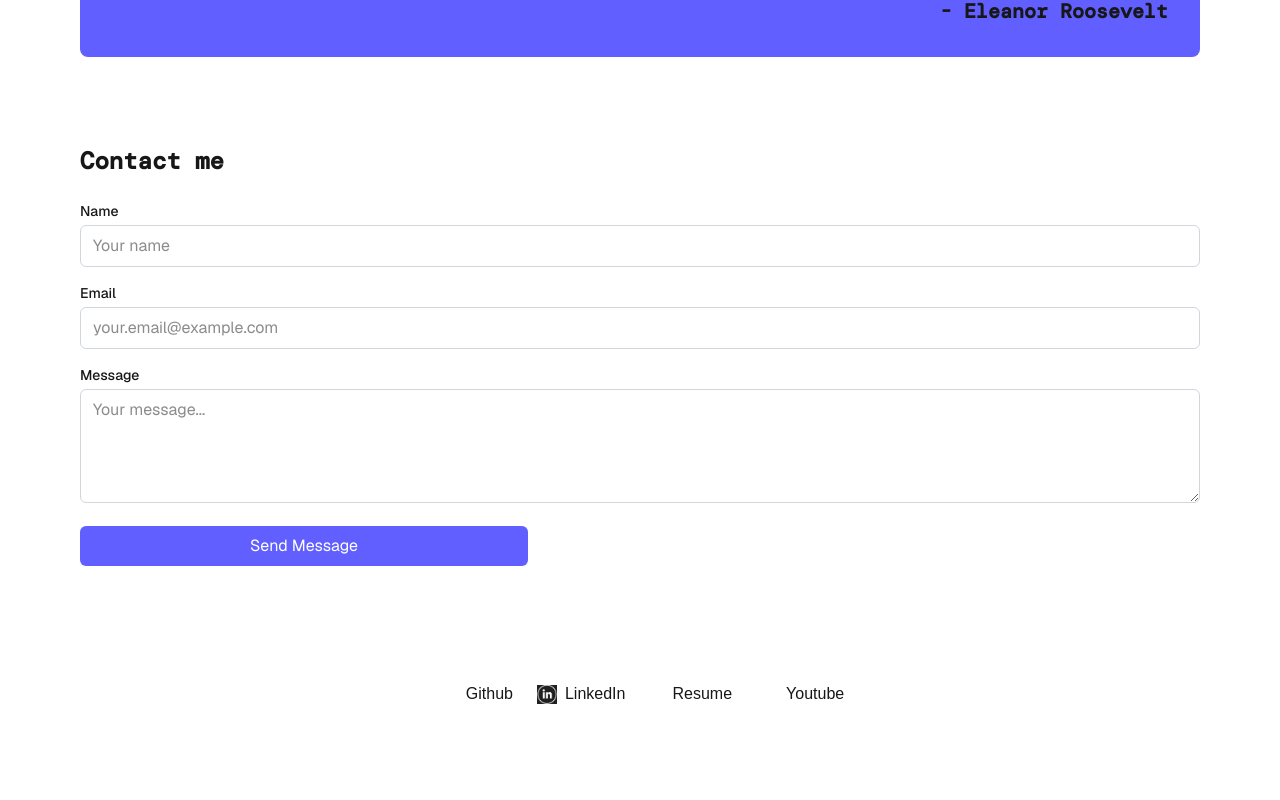
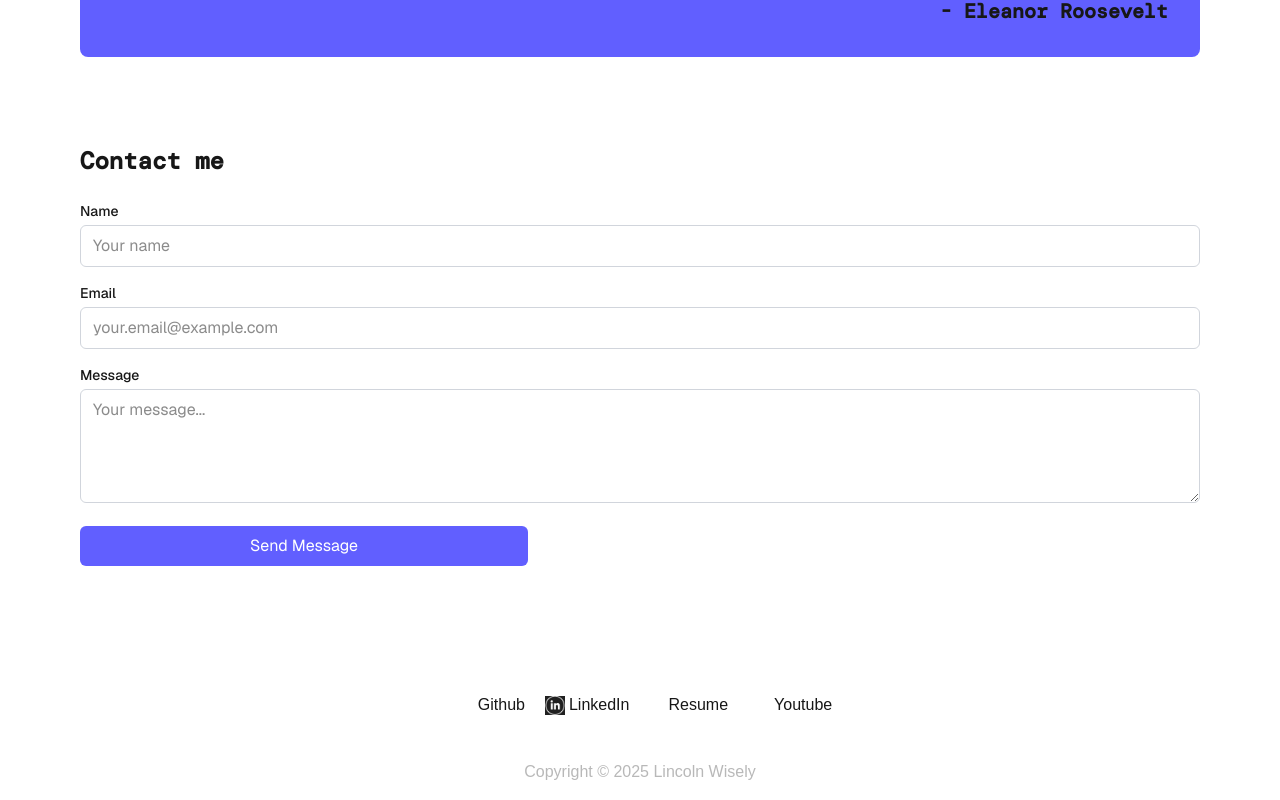
Before and after one commit to lincolnwisely/lincoln-wisely, a Next.js app: page / in a window 1280 px wide. Shown: the part 1035-1835 px from the top of the page. Before the commit the page ends 1757 px from the top, so only its background shows below. Built offline with nearby package versions, Linux system fonts and the light colour scheme; a web font is replaced by a local one.

Commit message:
add copyright to footer

```diff
--- a/src/app/page.tsx
+++ b/src/app/page.tsx
@@ -27,8 +27,6 @@ export default function Home() {
                 traveling to new places and managing my personal
                 media server.
               </p>
-              {/* <br />
-              <p>I do not like fascism, religion in politics, billionaires, Citizens United, willful ignorance or walking on very loose gravel.</p> */}
             </div>
           </div>
           <br />
@@ -66,15 +64,17 @@ export default function Home() {
         </main>
       </div>
 
-      <footer className="row-start-3 flex gap-[24px] flex-wrap items-center justify-center p-4">
+      <footer className="flex flex-col items-center">
+        <div className="flex justify-center p-4">
           <a
-          className="flex items-center gap-2 hover:underline hover:underline-offset-4"
+            className="flex items-center m-2 hover:underline hover:underline-offset-4"
             href="https://github.com/lincolnwisely/"
             target="_blank"
             rel="noopener noreferrer"
           >
             <Image
               aria-hidden
+              className="m-1"
               src="/img/github.png"
               alt="Github icon"
               width={22}
@@ -83,13 +83,14 @@ export default function Home() {
             Github
           </a>
           <a
-          className="flex items-center gap-2 hover:underline hover:underline-offset-4"
+            className="flex items-center p-2 hover:underline hover:underline-offset-4"
             href="https://www.linkedin.com/in/lincolnwisely/"
             target="_blank"
             rel="noopener noreferrer"
           >
             <Image
               aria-hidden
+              className="m-1"
               src="/img/linkedin.png"
               alt="LinkedIn logo"
               width={20}
@@ -98,12 +99,13 @@ export default function Home() {
             LinkedIn
           </a>
           <a
-          className="flex items-center gap-2 hover:underline hover:underline-offset-4"
+            className="flex items-center p-2 hover:underline hover:underline-offset-4"
             href="/lincoln_wisely_resume.pdf"
             download="lincoln_wisely_resume.pdf"
           >
             <Image
               aria-hidden
+              className="m-1"
               src="/img/file.png"
               alt="resume icon"
               width={15}
@@ -112,13 +114,14 @@ export default function Home() {
             Resume
           </a>
           <a
-          className="flex items-center gap-2 hover:underline hover:underline-offset-4"
+            className="flex items-center p-2 hover:underline hover:underline-offset-4"
             href="https://www.youtube.com/@lwisely/videos"
             target="_blank"
             rel="noopener noreferrer"
           >
             <Image
               aria-hidden
+              className="m-1"
               src="/img/youtube.png"
               alt="youtube icon"
               width={22}
@@ -126,6 +129,11 @@ export default function Home() {
             />
             Youtube
           </a>
+        </div>
+
+        <div className="flex flex-row items-center justify-center p-4 opacity-30">
+          <p>Copyright © {new Date().getFullYear()} Lincoln Wisely</p>
+        </div>
       </footer>
     </div>
   );
```
Lines whose indentation alone changed are shown as unchanged.
